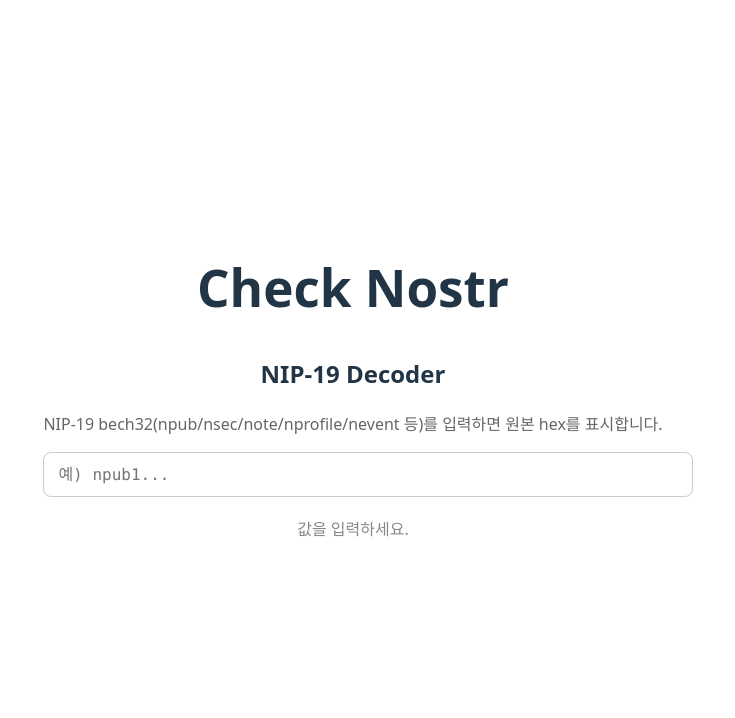
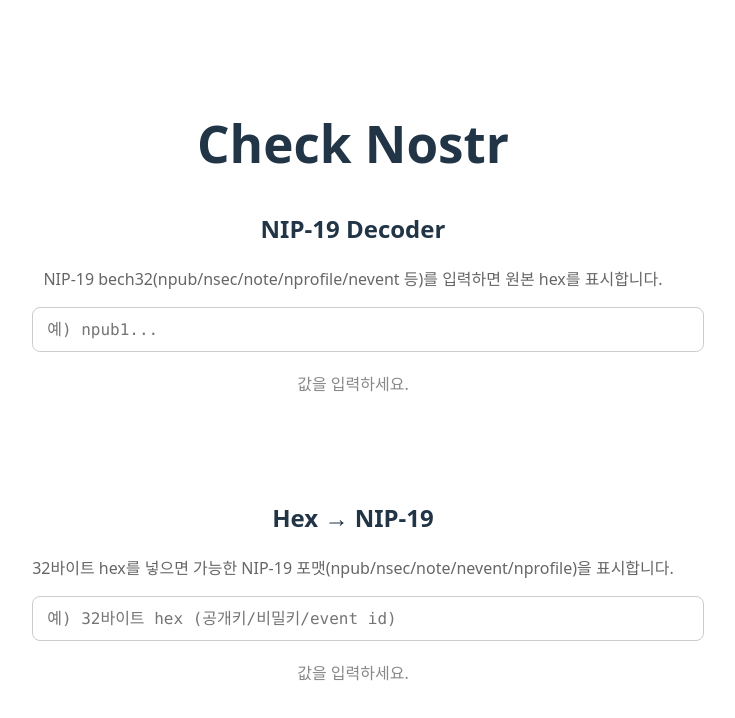
Before and after one commit to tajava2006/check-nostr, a React (Vite) app: page / in a window 1280 px wide. Shown: the top 718 px of the page, without its empty margins (287-1022 px from the left). Built offline with nearby package versions, Linux system fonts and the light colour scheme.

Commit message:
add hex -> nip19

```diff
--- a/src/App.tsx
+++ b/src/App.tsx
@@ -1,11 +1,14 @@
 import './App.css'
 import Nip19Decoder from './components/Nip19Decoder'
+import HexToNip19 from './components/HexToNip19'
 
 function App() {
   return (
     <div style={{ maxWidth: 720, margin: '40px auto', padding: '0 16px' }}>
       <h1>Check Nostr</h1>
       <Nip19Decoder />
+      <div style={{ height: 24 }} />
+      <HexToNip19 />
     </div>
   )
 }
--- /dev/null
+++ b/src/components/HexToNip19.tsx
@@ -0,0 +1,155 @@
+import { useMemo, useState } from 'react'
+import { nip19 } from 'nostr-tools'
+
+type EncodeItem = {
+  label: string
+  value: string
+}
+
+function isHex(str: string): boolean {
+  return /^[0-9a-f]+$/i.test(str)
+}
+
+function normalizeHex(input: string): string {
+  const s = input.trim().toLowerCase().replace(/^0x/, '')
+  return s
+}
+
+function toUint8(hex: string): Uint8Array {
+  const arr = new Uint8Array(hex.length / 2)
+  for (let i = 0; i < arr.length; i++) {
+    arr[i] = parseInt(hex.slice(i * 2, i * 2 + 2), 16)
+  }
+  return arr
+}
+
+function detectAndEncode(hexInput: string): EncodeItem[] | { error: string } {
+  const raw = normalizeHex(hexInput)
+  if (!raw) return { error: '값을 입력하세요.' }
+  if (!isHex(raw)) return { error: '유효한 hex가 아닙니다.' }
+  if (raw.length % 2 !== 0) return { error: 'hex 길이는 짝수여야 합니다.' }
+
+  const bytes = toUint8(raw)
+  const hex = raw
+
+  const out: EncodeItem[] = []
+
+  // 길이 기준 간단 판별
+  // 32바이트: pubkey, secret key, event id 후보
+  if (bytes.length === 32) {
+    // npub (public key) - nostr-tools v2: hex string 입력
+    try {
+      const npub = nip19.npubEncode(hex)
+      out.push({ label: 'npub (public key)', value: npub })
+    } catch {
+      /* ignore */
+    }
+    // nsec (secret key) - Uint8Array 입력 필요 (nostr-tools v2)
+    try {
+      const nsec = nip19.nsecEncode(bytes)
+      out.push({ label: 'nsec (secret key)', value: nsec })
+    } catch {
+      /* ignore */
+    }
+    // note (event id) - hex string 입력
+    try {
+      const note = nip19.noteEncode(hex)
+      out.push({ label: 'note (event id)', value: note })
+    } catch {
+      /* ignore */
+    }
+    // nevent (event object - 최소 id만 넣어 인코딩)
+    try {
+      const nevent = nip19.neventEncode({ id: hex } as { id: string; relays?: string[]; author?: string; kind?: number })
+      out.push({ label: 'nevent (event, id only)', value: nevent })
+    } catch {
+      /* ignore */
+    }
+    // nprofile (profile object - 최소 pubkey만 넣어 인코딩)
+    try {
+      const nprofile = nip19.nprofileEncode({ pubkey: hex })
+      out.push({ label: 'nprofile (profile, pubkey only)', value: nprofile })
+    } catch {
+      /* ignore */
+    }
+  }
+
+  // 8/16/32/64 바이트 등 일반 바이트열 → 일반적인 목적의 bech32로 바꿀 일은 드묾.
+  // 필요 시 커스텀 hrp 지원을 여기에 추가 가능.
+
+  if (out.length === 0) {
+    return {
+      error:
+        '알려진 포맷으로 인코딩할 수 없습니다. 일반적으로 32바이트 hex(pubkey, sk, event id)에 대해 npub/nsec/note/nevent/nprofile를 제공합니다.',
+    }
+  }
+  return out
+}
+
+export default function HexToNip19() {
+  const [input, setInput] = useState('')
+
+  const result = useMemo(() => {
+    if (!input) return null
+    return detectAndEncode(input)
+  }, [input])
+
+  return (
+    <div style={{ maxWidth: 720, margin: '40px auto', padding: '0 16px' }}>
+      <h2 style={{ marginTop: 0 }}>Hex → NIP-19</h2>
+      <p style={{ color: '#666' }}>
+        32바이트 hex를 넣으면 가능한 NIP-19 포맷(npub/nsec/note/nevent/nprofile)을 표시합니다.
+      </p>
+
+      <input
+        value={input}
+        onChange={(e) => setInput(e.target.value)}
+        placeholder="예) 32바이트 hex (공개키/비밀키/event id)"
+        spellCheck={false}
+        style={{
+          width: '100%',
+          padding: '12px 14px',
+          fontSize: 16,
+          fontFamily: 'ui-monospace, SFMono-Regular, Menlo, monospace',
+          border: '1px solid #ccc',
+          borderRadius: 8,
+          outline: 'none',
+        }}
+      />
+
+      <div style={{ marginTop: 20 }}>
+        {!input ? (
+          <div style={{ color: '#888' }}>값을 입력하세요.</div>
+        ) : result == null ? null : Array.isArray(result) ? (
+          <div
+            style={{
+              display: 'grid',
+              gap: 8,
+            }}
+          >
+            {result.map((r) => (
+              <div key={r.label}>
+                <div style={{ marginBottom: 4, color: '#444' }}>{r.label}</div>
+                <div
+                  style={{
+                    whiteSpace: 'pre-wrap',
+                    wordBreak: 'break-all',
+                    background: '#f7f7f7',
+                    padding: '12px',
+                    borderRadius: 8,
+                    border: '1px solid #eee',
+                    fontFamily: 'ui-monospace, SFMono-Regular, Menlo, monospace',
+                  }}
+                >
+                  {r.value}
+                </div>
+              </div>
+            ))}
+          </div>
+        ) : (
+          <div style={{ color: '#c33' }}>오류: {result.error}</div>
+        )}
+      </div>
+    </div>
+  )
+}
```
